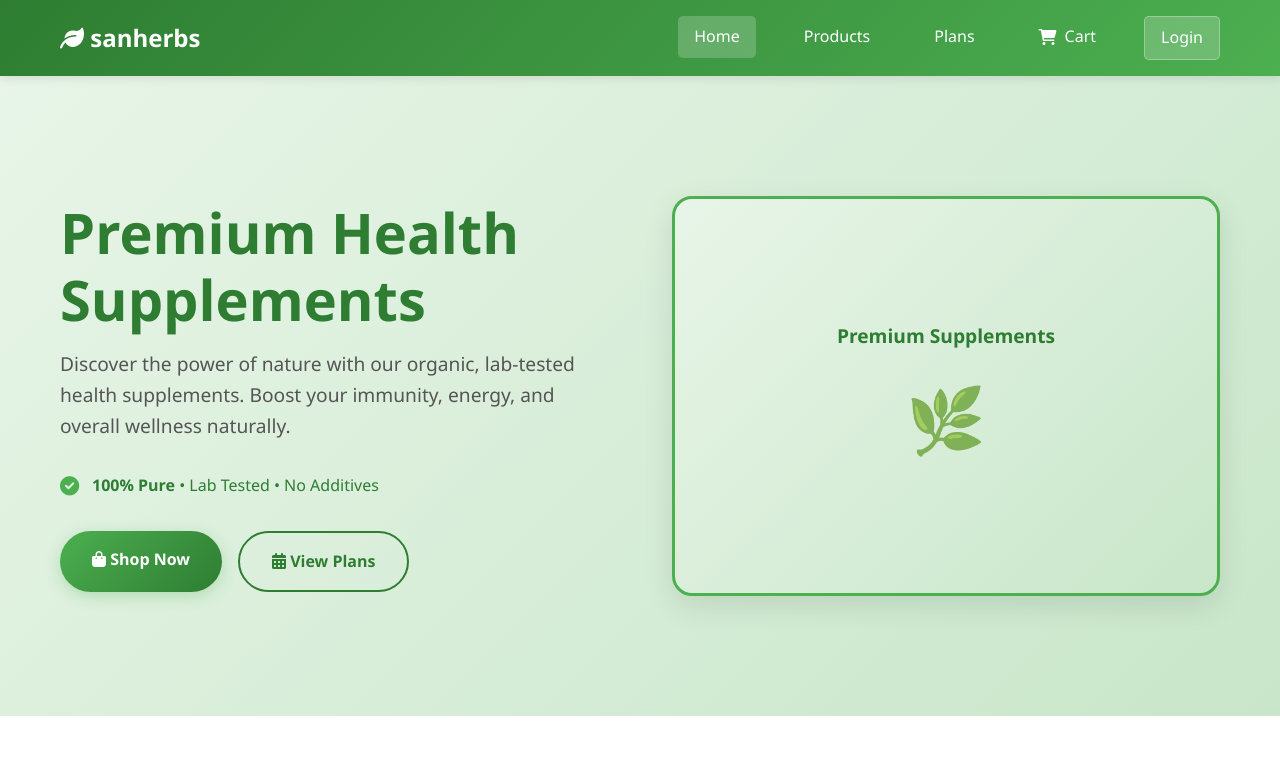
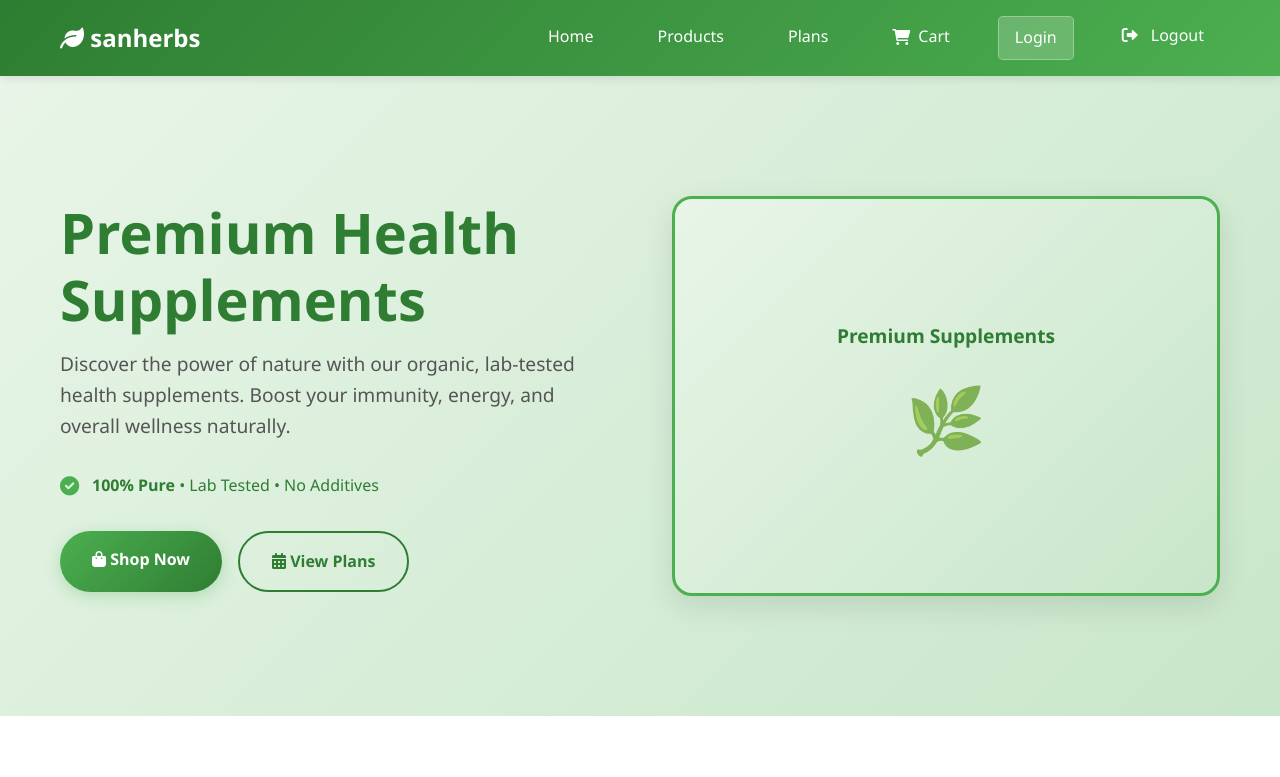
Before and after one commit to PROcastinator69/sanherbs, a website: page index.html in a window 1280 px wide. Shown: the top 777 px of the page. Drawn offline with Linux system fonts and the light colour scheme.

Commit message:
Update index.html

```diff
--- a/index.html
+++ b/index.html
@@ -15,13 +15,18 @@
             <h2><i class="fas fa-leaf"></i> sanherbs</h2>
         </div>
         <ul class="nav-menu">
-                <li><a href="index.html" class="nav-link active">Home</a></li>
+            <li><a href="index.html" class="nav-link">Home</a></li>
             <li><a href="marketplace.html" class="nav-link">Products</a></li>
             <li><a href="plans.html" class="nav-link">Plans</a></li>
             <li><a href="cart.html" class="nav-link cart-link">
                 <i class="fas fa-shopping-cart"></i> Cart <span class="cart-count">0</span>
             </a></li>
+            <!-- Show login button when not logged in -->
             <li><a href="login.html" class="nav-link login-btn">Login</a></li>
+            <!-- Show logout button when logged in -->
+            <li><button id="logoutBtn" class="nav-link logout-btn" style="display: none;">
+                <i class="fas fa-sign-out-alt"></i> Logout
+            </button></li>
         </ul>
         <div class="hamburger">
             <span></span>
```
Lines whose indentation alone changed are shown as unchanged.
